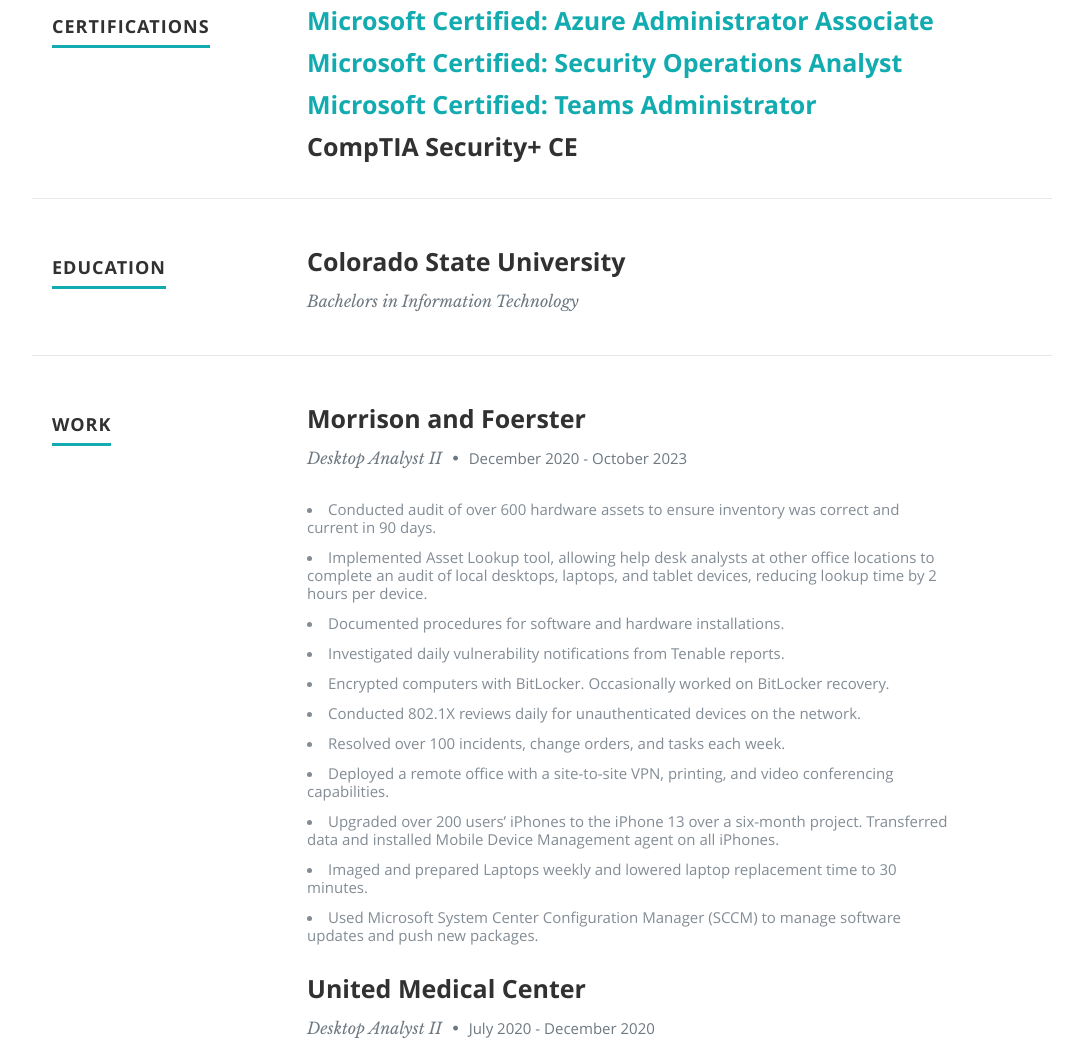
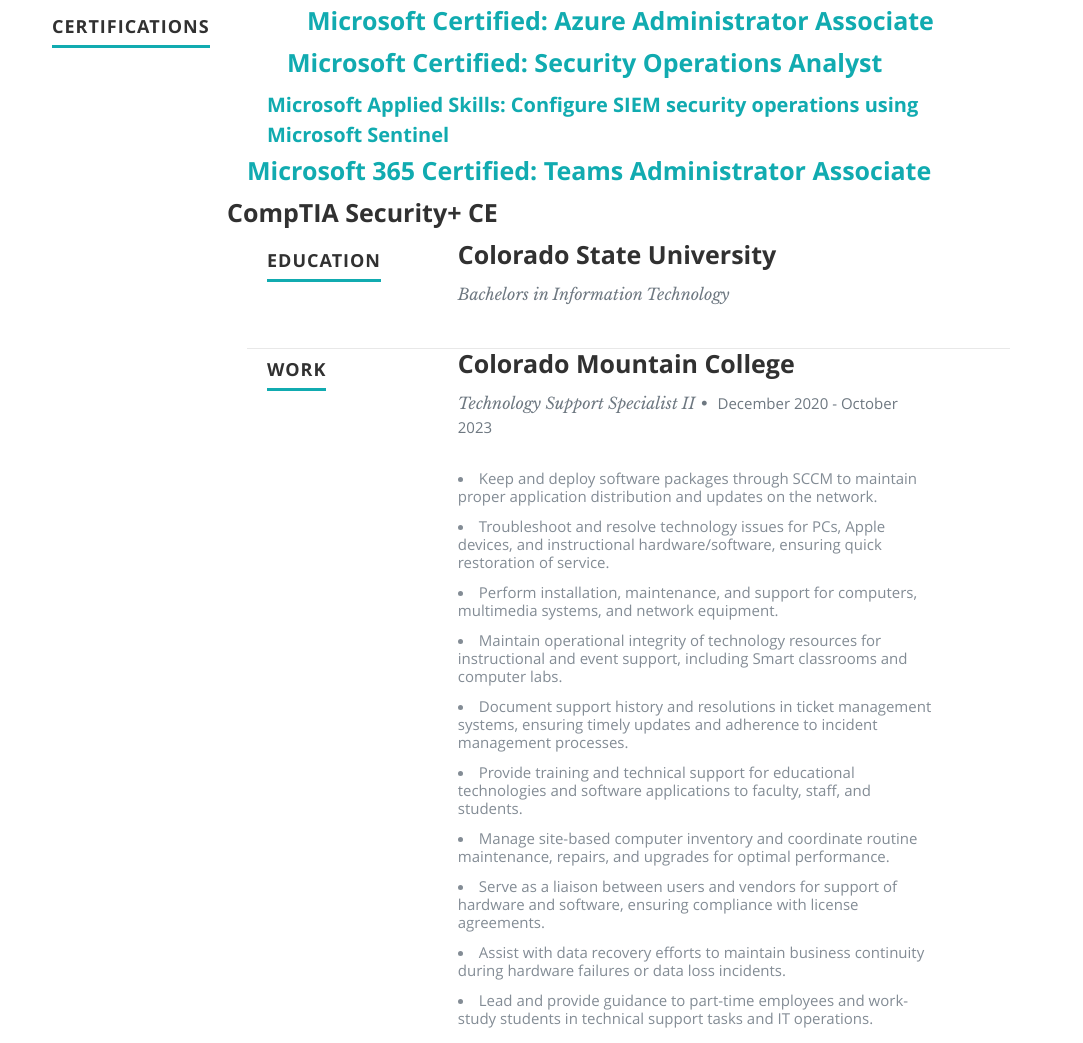
Before and after one commit to mrcodymichaelsmith/CSCRC, a plain HTML site: page frontend/index.html in a window 1280 px wide. Shown: the part 1208-2251 px from the top of the page, without its empty margins (98-1181 px from the left). Drawn offline with nearby package versions, Linux system fonts and the light colour scheme; no server answers; a script that the page names is missing.

Commit message:
Update index.html
Added CMC Job and removed unsupported credley integrations.

```diff
--- a/frontend/index.html
+++ b/frontend/index.html
@@ -125,10 +125,6 @@
 
                   <h3><span><a href="https://learn.microsoft.com/api/credentials/share/en-us/mrcodymichaelsmith/6C3A223B53C39BAB?sharingId=54051611CA6E2142">Microsoft Certified: Azure Administrator Associate</a></span></h3>
 
-               </div>
-
-               <div data-iframe-width="150" data-iframe-height="270" data-share-badge-id="0351b05c-2cc3-4e1b-827c-455218631a9e" data-share-badge-host="https://www.credly.com"></div><script type="text/javascript" async src="//cdn.credly.com/assets/utilities/embed.js"></script>
-
             </div> <!-- item end -->
 
             <div class="row item">
@@ -137,19 +133,20 @@
 
                  <h3><span><a href="https://learn.microsoft.com/api/credentials/share/en-us/mrcodymichaelsmith/8E3C5BC4CDB03267?sharingId=54051611CA6E2142">Microsoft Certified: Security Operations Analyst</a></span></h3>
 
-               </div>
-
-               <div data-iframe-width="150" data-iframe-height="270" data-share-badge-id="d6d2e79a-1319-4ac7-ab1d-bba79b7b4460" data-share-badge-host="https://www.credly.com"></div><script async src="//cdn.credly.com/assets/utilities/embed.js"></script>
-
             </div> <!-- item end -->
-
             <div class="row item">
 
                <div class="twelve columns">
 
-                  <h3><span><a href="https://learn.microsoft.com/api/credentials/share/en-us/mrcodymichaelsmith/A0DFD2C2B7B810AA?sharingId=54051611CA6E2142">Microsoft Certified: Teams Administrator</a></span></h3>
+                 <h4><span><a href="https://learn.microsoft.com/api/credentials/share/en-us/mrcodymichaelsmith/F3F3F91F12D2CA25?sharingId=54051611CA6E2142">Microsoft Applied Skills: Configure SIEM security operations using Microsoft Sentinel</a></span></h4>
 
-               </div>
+            </div> <!-- item end -->
+
+	    <div class="row item">
+
+               <div class="twelve columns">
+
+                 <h3><span><a href="https://learn.microsoft.com/api/credentials/share/en-us/mrcodymichaelsmith/6C3A223B53C39BAB?sharingId=54051611CA6E2142">Microsoft 365 Certified: Teams Administrator Associate</a></span></h3>
 
             </div> <!-- item end -->
 
@@ -203,6 +200,30 @@
          </div>
 
          <div class="nine columns main-col">
+            <div class="row item">
+
+               <div class="twelve columns">
+
+                  <h3>Colorado Mountain College</h3>
+                  <p class="info">Technology Support Specialist II<span>&bull;</span> <em class="date">December 2020 - October 2023</em></p>
+
+                  <p>
+                  <li>Keep and deploy software packages through SCCM to maintain proper application distribution and updates on the network.</li>
+                  <li>Troubleshoot and resolve technology issues for PCs, Apple devices, and instructional hardware/software, ensuring quick restoration of service.</li>
+                  <li>Perform installation, maintenance, and support for computers, multimedia systems, and network equipment.</li>
+                  <li>Maintain operational integrity of technology resources for instructional and event support, including Smart classrooms and computer labs.</li>
+                  <li>Document support history and resolutions in ticket management systems, ensuring timely updates and adherence to incident management processes.</li>
+                  <li>Provide training and technical support for educational technologies and software applications to faculty, staff, and students.</li>
+                  <li>Manage site-based computer inventory and coordinate routine maintenance, repairs, and upgrades for optimal performance.</li>
+                  <li>Serve as a liaison between users and vendors for support of hardware and software, ensuring compliance with license agreements.</li>
+                  <li>Assist with data recovery efforts to maintain business continuity during hardware failures or data loss incidents.</li>
+                  <li>Lead and provide guidance to part-time employees and work-study students in technical support tasks and IT operations.</li>
+                  </p>
+
+               </div>
+
+            </div> <!-- item end -->
+
 
             <div class="row item">
 
```
